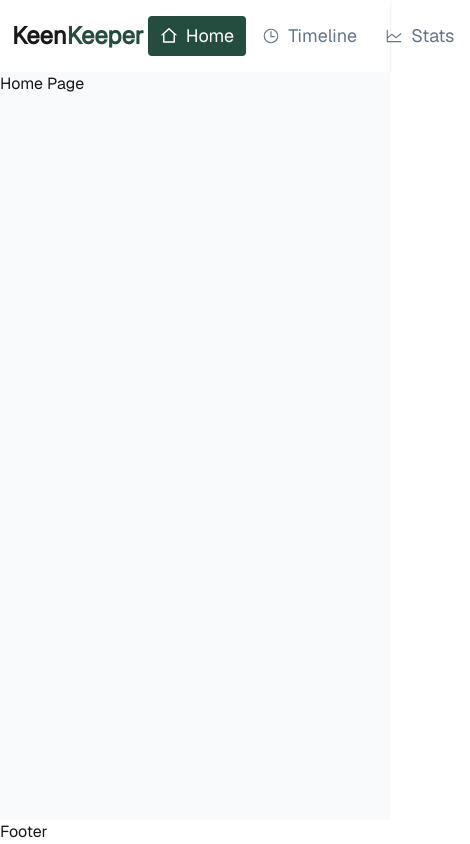
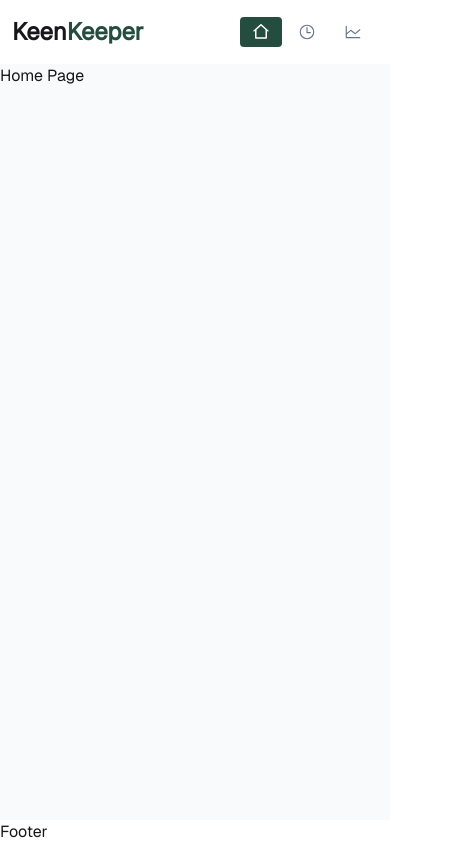
Before and after one commit to mjaabdullah/keen-keeper, a React (Vite) app: page / in a window 390 px wide. Shown: the whole page, 470 px wide, since content can reach past the window. Built offline with nearby package versions, Linux system fonts and the light colour scheme.

Commit message:
Make navbar responsive for mobile devices

```diff
--- a/src/components/shared/Navbar.jsx
+++ b/src/components/shared/Navbar.jsx
@@ -23,7 +23,7 @@ const Navbar = () => {
                 }
               >
                 <RiHome2Line />
-                Home
+                <span className="hidden sm:inline">Home</span>
               </NavLink>
             </li>
             <li>
@@ -34,7 +34,7 @@ const Navbar = () => {
                 }
               >
                 <IoTimeOutline />
-                Timeline
+                <span className="hidden sm:inline">Timeline</span>
               </NavLink>
             </li>
             <li>
@@ -45,7 +45,7 @@ const Navbar = () => {
                 }
               >
                 <PiChartLine />
-                Stats
+                <span className="hidden sm:inline">Stats</span>
               </NavLink>
             </li>
           </ul>
```
